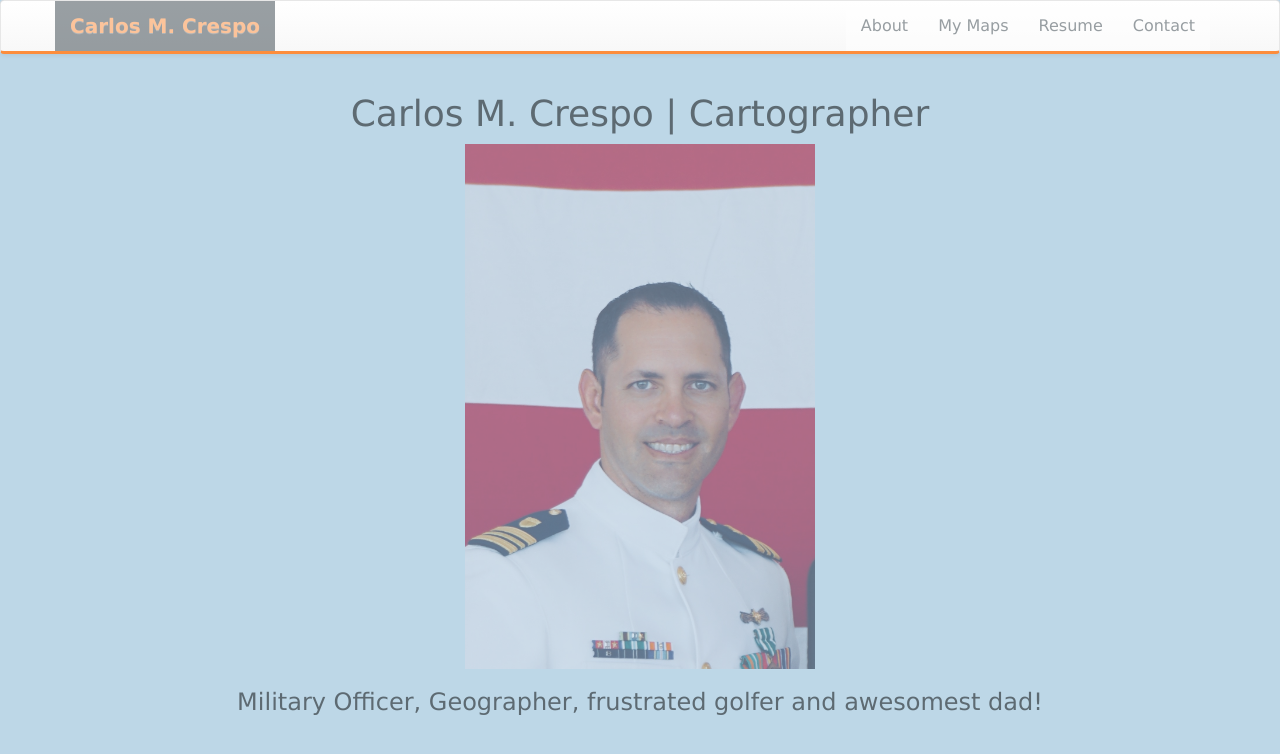
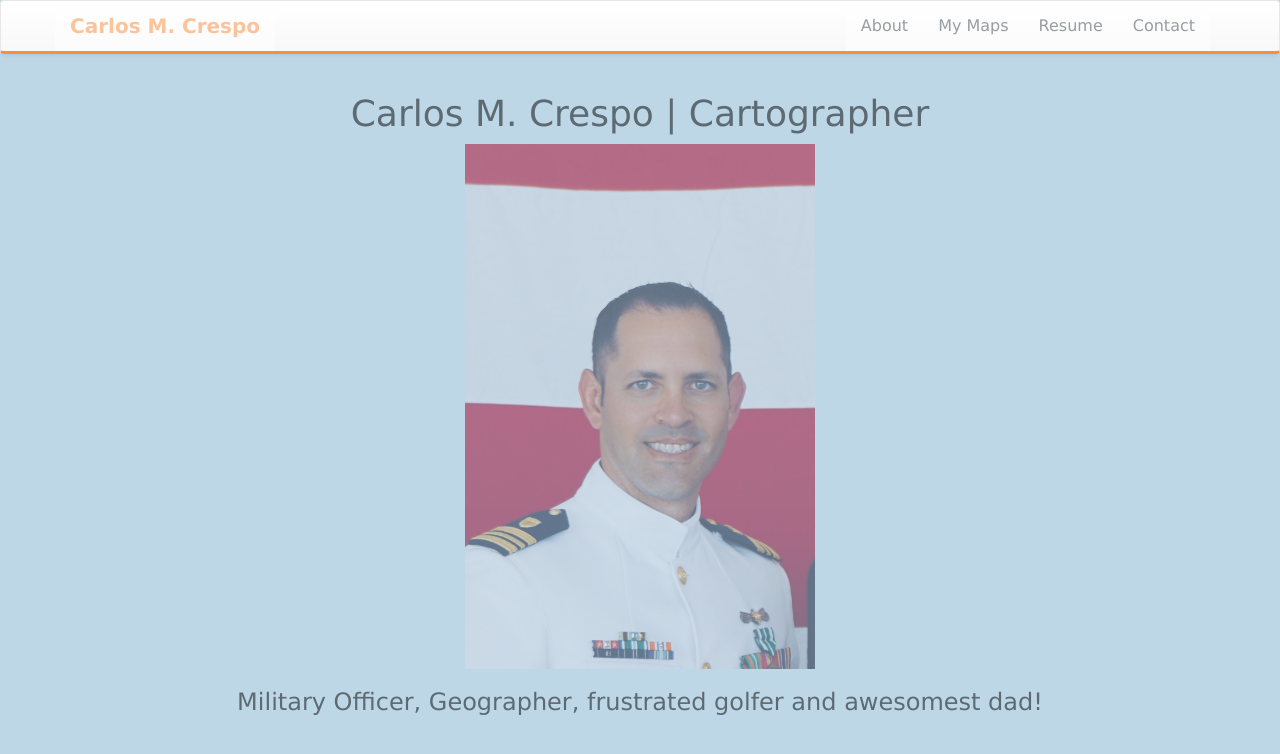
Before and after one commit to CMCrespo/CarlosCrespo.github.io, a plain HTML site: page index.html in a window 1280 px wide. In both pictures the pointer is over the link "Carlos M. Crespo". Drawn offline with Linux system fonts and the light colour scheme.

Commit message:
fixed navbar
looks better

```diff
--- a/css/style.css
+++ b/css/style.css
@@ -4,7 +4,7 @@
 
 /* NAVBAR */
 .navbar-default {
-    background: #35424a;
+    background: #fff;
     min-height:50px;
     border-bottom: #fd8d3c 3px solid;
 }
@@ -23,7 +23,7 @@
 .navbar-default .navbar-nav > li > a:hover,
 .navbar-default .navbar-nav > li > a:focus {
     color: #fd8d3c;
-    background-color: #35424a;
+    background-color: #fff;
 }
 
 /* Navbar links */
```
